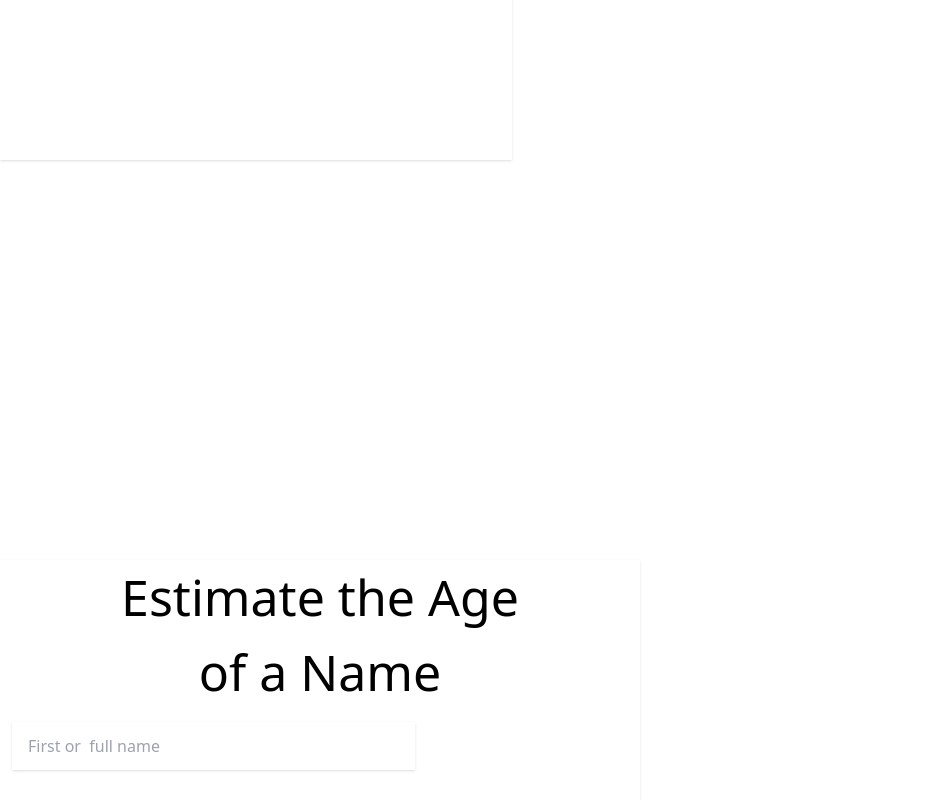
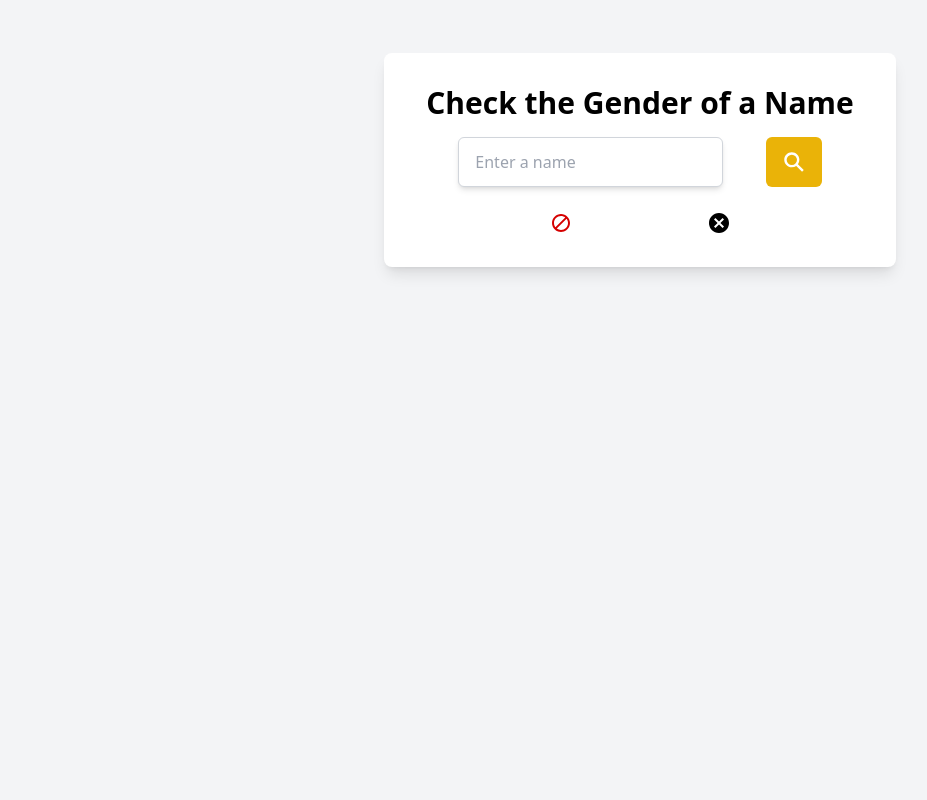
Before and after one commit to Deelolade/Thirty-days-commit-challenge, a React (Vite) app: page / in a window 1280 px wide. Shown: the part 1040-1840 px from the top of the page, without its empty margins (0-927 px from the left). Built offline with nearby package versions, Linux system fonts and the light colour scheme; no server answers.

Commit message:
Used tailwind to style the 3 Apis

```diff
--- a/postcss.config.js
+++ b/postcss.config.js
@@ -1,6 +1,6 @@
-module.exports = {
-    plugins: [
-      require('tailwindcss'),
-      require('autoprefixer'),
-    ],
-  }
+export default {
+    plugins: {
+      tailwindcss: {},
+      autoprefixer: {},
+    },
+  };
--- a/src/components/Agify.jsx
+++ b/src/components/Agify.jsx
@@ -1,12 +1,12 @@
-import React, { useState } from 'react'
-import '../css/Agify.css'
-import { useQuery } from '@tanstack/react-query'
+import React, { useState } from 'react';
+import { useQuery } from '@tanstack/react-query';
 import { IoSearchSharp } from "react-icons/io5";
 import Axios from 'axios';
 import Skeleton from 'react-loading-skeleton';
 import 'react-loading-skeleton/dist/skeleton.css';
+
 const Agify = () => {
-    const [inputValue, setInputValue] = useState('')
+    const [inputValue, setInputValue] = useState('');
     const { data: UserAge, isLoading, isError, refetch } = useQuery({
         queryKey: ["users", inputValue],
         queryFn: async () => {
@@ -21,12 +21,13 @@ const Agify = () => {
         },
         enabled: false,
         onSuccess: (data) => {
-            console.log("Data fetched successfully", data)
+            console.log("Data fetched successfully", data);
         },
         onError: (error) => {
-            console.log("Data not fetched ", error)
+            console.log("Data not fetched", error);
         }
-    })
+    });
+
     const handleSubmit = () => {
         if (!inputValue) {
             alert('Please enter a name');
@@ -34,41 +35,49 @@ const Agify = () => {
         }
         refetch(); // Trigger the query
     };
+
     return (
-        <div className='container fluid d-flex'>
-            <div className="main-container d-flex bg-white shadow shadow-5">
-                <h1 className='fw-bolder  mb-3 text-center'>Estimate the Age <br /> of a Name</h1>
-                <div className="top d-flex justify-content-center">
-                    <input type="text"
+        <div className="flex justify-center items-center min-h-screen bg-gray-100">
+            <div className="bg-white shadow-lg rounded-lg p-8 w-full max-w-md">
+                <h1 className="text-2xl font-extrabold text-center mb-6">Estimate the Age <br /> of a Name</h1>
+                <div className="flex justify-center mb-4">
+                    <input
+                        type="text"
                         value={inputValue}
-                        placeholder='First or  full name'
+                        placeholder="First or full name"
                         onChange={(e) => setInputValue(e.target.value)}
-                        className='bg-light px-4 py-3 shadow shadowed mx-3'
+                        className="bg-gray-100 p-3 rounded-md w-full shadow-md focus:outline-none focus:ring-2 focus:ring-green-400"
                     />
-                    <button onClick={handleSubmit} className='btn btn-success'>
-                        <IoSearchSharp className='text-white fs-4 icon ' />
+                    <button
+                        onClick={handleSubmit}
+                        className="bg-green-500 hover:bg-green-600 text-white p-3 rounded-md ml-2 shadow-md flex items-center justify-center"
+                    >
+                        <IoSearchSharp className="text-white text-xl" />
                     </button>
                 </div>
                 {isLoading ? (
-                    <div className='mt-4'>
+                    <div className="mt-4">
                         {/* Show skeleton loader */}
                         <Skeleton height={30} width={300} />
                     </div>
                 ) : UserAge ? (
-                    <div className="text-center fs-5 mt-4">
-                        <p>The predicted age for <span className='fw-bolder text-decoration-underline text-success'>{inputValue}</span> is <span className='fw-bolder text-decoration-underline text-success'>{UserAge.age}</span>, <br />based on <span className='fw-bolder text-decoration-underline text-success'>{UserAge.count}</span> people with this name.</p>
+                    <div className="text-center text-lg mt-4">
+                        <p>The predicted age for <span className="font-bold underline text-green-600">{inputValue}</span> is
+                            <span className="font-bold underline text-green-600"> {UserAge.age}</span>, <br />
+                            based on <span className="font-bold underline text-green-600">{UserAge.count}</span> people with this name.
+                        </p>
                     </div>
                 ) : (
                     isError && (
-                        <div>
-                            <h1>Error</h1>
+                        <div className="mt-4">
+                            <h1 className="text-red-600 text-xl font-bold">Error</h1>
                             <p>Something went wrong while fetching the data.</p>
                         </div>
                     )
                 )}
             </div>
         </div>
-    )
-}
+    );
+};
 
-export default Agify
+export default Agify;
--- a/src/components/Genderize.jsx
+++ b/src/components/Genderize.jsx
@@ -1,5 +1,4 @@
 import { useState } from 'react';
-import '../css/genderize.css'
 import { IoSearchSharp } from "react-icons/io5";
 import { MdCancel } from "react-icons/md";
 import { FcCancel } from "react-icons/fc";
@@ -25,31 +24,43 @@ const Genderize = () => {
     };
 
     return (
-        <div className='form-container d-flex justify-content-center align-items-center '>
-            <div className='form d-flex justify-content-center align-items-center shadow shadow-5   '>
-                <div className="">
-                    <div className="form-top text-center justify-content-between">
-                        <h1 className='fs-1 fw-bolder'>Check the Gender of a Name</h1>
-                        <div className=" d-flex justify-content-evenly top mx-auto my-4">
+        <div className='flex justify-center items-center min-h-screen bg-gray-100'>
+            <div className='flex justify-center items-center shadow-lg p-8 rounded-lg bg-white w-full max-w-lg'>
+                <div className="text-center w-full">
+                    <div className="form-top mb-6">
+                        <h1 className='text-3xl font-bold mb-4'>Check the Gender of a Name</h1>
+                        <div className="flex justify-evenly mx-auto mb-4">
                             <input
                                 type="text"
                                 value={input}
                                 onChange={(e) => setInput(e.target.value)}
                                 placeholder="Enter a name"
-                                className='px-3  py-3 shadow shadow-4 rounded-1'
+                                className='px-4 py-3 shadow-md rounded-md border border-gray-300 focus:outline-none focus:ring-2 focus:ring-yellow-500'
                             />
-                            <button onClick={apiFetch} type='button' className='btn btn-warning rounded-3 px-3'><IoSearchSharp className='text-white fs-4 icon' /></button>
+                            <button
+                                onClick={apiFetch}
+                                type='button'
+                                className='bg-yellow-500 text-white rounded-md px-4 py-3 hover:bg-yellow-400 transition duration-300'
+                            >
+                                <IoSearchSharp className='text-2xl' />
+                            </button>
                         </div>
-                        {error && <div style={{ color: 'blue' }}>{error}</div>} {/* Display error message in red */}
+                        {error && <div className="text-red-500">{error}</div>}
                     </div>
                     {input && gender && (
                         <div>
-                            <h1 className='fs-4 text-center'>My name is {gender.name}, and I proudly identify as {gender.gender}.</h1>
+                            <h1 className='text-lg text-center mb-4'>
+                                My name is {gender.name}, and I proudly identify as {gender.gender}.
+                            </h1>
                         </div>
                     )}
-                    <div className="button d-flex justify-content-evenly mt-5 mx-auto ">
-                        <button className=' ' onClick={() => setGender(null)}><FcCancel className=' fs-2 icon' /></button>
-                        <button className='' onClick={() => setInput('')}><MdCancel className=' fs-2 icon' /></button>
+                    <div className="button flex justify-evenly mt-4">
+                        <button onClick={() => setGender(null)} className='text-2xl'>
+                            <FcCancel />
+                        </button>
+                        <button onClick={() => setInput('')} className='text-2xl'>
+                            <MdCancel />
+                        </button>
                     </div>
                 </div>
             </div>
--- a/tailwind.config.js
+++ b/tailwind.config.js
@@ -1,4 +1,4 @@
-/** @type {import('tailwindcss').Config} */
+// /** @type {import('tailwindcss').Config} */
 module.exports = {
   important: true, // All Tailwind classes will have higher specificity
   content: [
```
